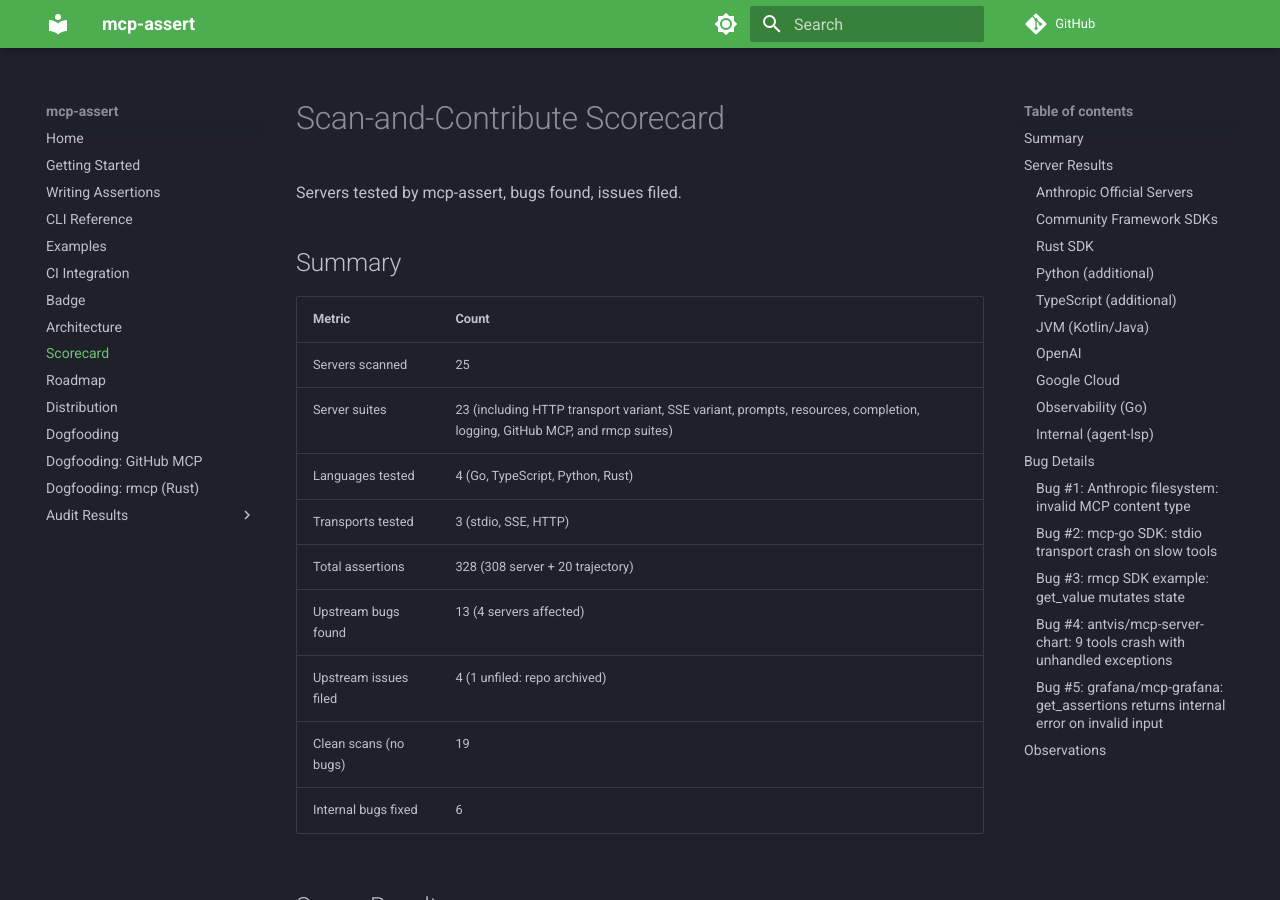
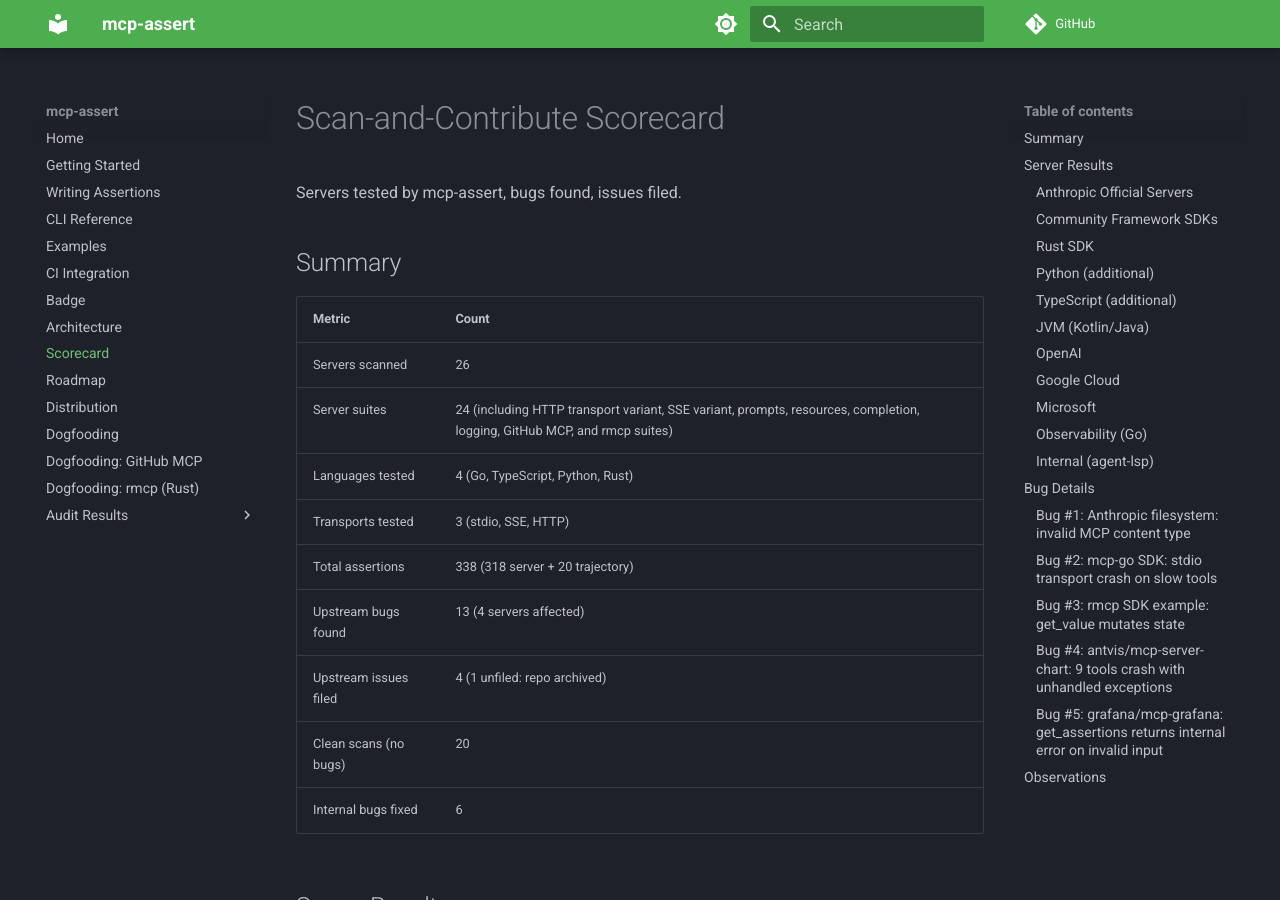
Before and after one commit to blackwell-systems/mcp-assert, an MkDocs documentation site: the page built from docs/scorecard.md, in a window 1280 px wide and 900 px high. Built offline with MkDocs 1.6.1 and Material for MkDocs 9.7.7, drawn with Linux system fonts in a browser that asks for light colours; comment, search, counter and statistics services are not loaded; some of the changed text lies outside the part shown.

Commit message:
feat: scan microsoft/playwright-mcp (10 assertions, clean)
Microsoft's official Playwright MCP server (31K stars). 21 tools,
10 assertions: navigate, snapshot, screenshot, JS evaluate, console
messages, network requests, resize, close, invalid URL rejection,
empty page handling. All pass.

26 servers scanned, 338 assertions, 20 clean scans.
All 4 major tech companies covered: Anthropic, OpenAI, Google, Microsoft.

```diff
--- a/docs/scorecard.md
+++ b/docs/scorecard.md
@@ -6,14 +6,14 @@
 
 | Metric | Count |
 |--------|-------|
-| Servers scanned | 25 |
-| Server suites | 23 (including HTTP transport variant, SSE variant, prompts, resources, completion, logging, GitHub MCP, and rmcp suites) |
+| Servers scanned | 26 |
+| Server suites | 24 (including HTTP transport variant, SSE variant, prompts, resources, completion, logging, GitHub MCP, and rmcp suites) |
 | Languages tested | 4 (Go, TypeScript, Python, Rust) |
 | Transports tested | 3 (stdio, SSE, HTTP) |
-| Total assertions | 328 (308 server + 20 trajectory) |
+| Total assertions | 338 (318 server + 20 trajectory) |
 | Upstream bugs found | 13 (4 servers affected) |
 | Upstream issues filed | 4 (1 unfiled: repo archived) |
-| Clean scans (no bugs) | 19 |
+| Clean scans (no bugs) | 20 |
 | Internal bugs fixed | 6 |
 
 ## Server Results
@@ -84,6 +84,12 @@
 |--------|----------|-----------|------------|----------|------|-------|
 | `@google-cloud/storage-mcp` | TypeScript | stdio | 6 | 35% (6/17 tools, no GCP credentials) | 0 | Clean. Bucket metadata, object listing, IAM policy, input validation. Graceful error handling without credentials. |
 
+### Microsoft
+
+| Server | Language | Transport | Assertions | Coverage | Bugs | Issue |
+|--------|----------|-----------|------------|----------|------|-------|
+| `@playwright/mcp` | TypeScript | stdio | 10 | 48% (10/21 tools) | 0 | Clean. Navigate, snapshot, screenshot, JS evaluate, console, network, resize, close, invalid URL rejection, empty page handling. |
+
 ### Observability (Go)
 
 | Server | Language | Transport | Assertions | Coverage | Bugs | Issue |
```
Also changed, not shown: 10 other files.
